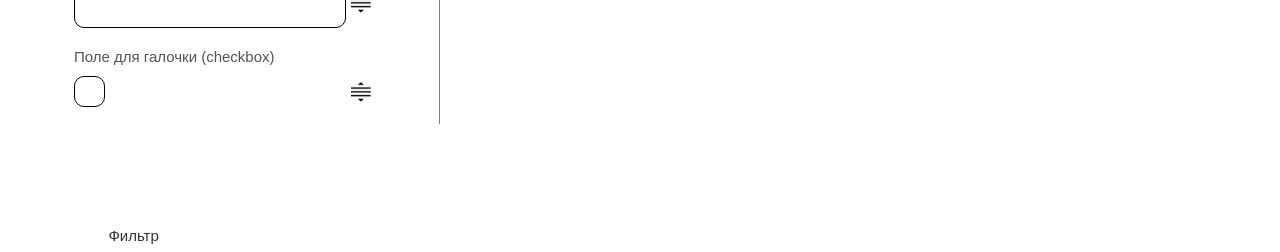
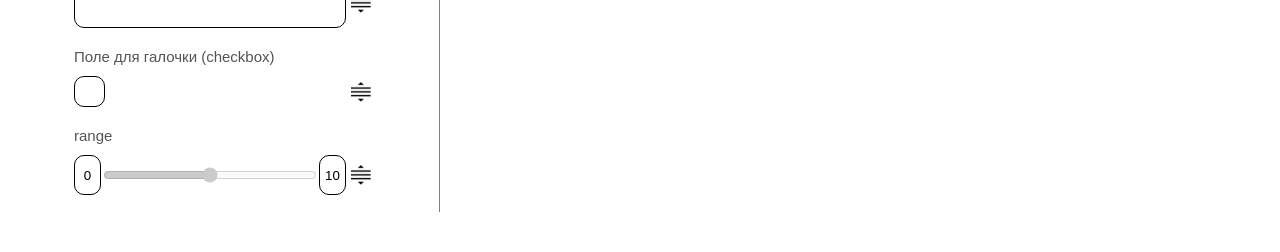
Before and after one commit to NISONovosibirsk/niso-system, a React (Create React App) app: page / in a window 1280 px wide. Shown: the part 980-1232 px from the top of the page. Built offline with nearby package versions, Linux system fonts and the light colour scheme.

Commit message:
feat: add range input

```diff
--- a/src/components/FormElement/FormElement.scss
+++ b/src/components/FormElement/FormElement.scss
@@ -89,6 +89,11 @@
         cursor: grab;
     }
 
+    &__range-field {
+        display: flex;
+        grid-column: 1 / 3;
+    }
+
     &__input {
         background: none;
         height: 51px;
@@ -148,6 +153,19 @@
                 }
                 resize: none;
             }
+
+            &_range {
+                padding: 0;
+                width: 80%;
+                height: 40px;
+
+                &-minmax {
+                    text-align: center;
+                    height: 40px;
+                    padding: 5px;
+                    width: 10%;
+                }
+            }
         }
     }
 }
--- a/src/components/FormElement/FormElement.tsx
+++ b/src/components/FormElement/FormElement.tsx
@@ -52,6 +52,18 @@ const FormElement = ({ item, id, index }: IFormElement) => {
         dispatch(setRequired(newState));
     };
 
+    const handleChangeRangeMinimum = e => {
+        const newState: Array<any> = Array.from(constructor);
+        newState[index].min = e.target.value;
+        dispatch(valueChange(newState));
+    };
+
+    const handleChangeRangeMaximum = e => {
+        const newState: Array<any> = Array.from(constructor);
+        newState[index].max = e.target.value;
+        dispatch(valueChange(newState));
+    };
+
     //handle ElementType
     const handleElementType = () => {
         switch (item.type) {
@@ -92,6 +104,28 @@ const FormElement = ({ item, id, index }: IFormElement) => {
                             item.isDisabled ? '' : 'Введите подзаголовок формы'
                         }`}
                     />
+                );
+            case 'range':
+                return (
+                    <div className='form-element__range-field'>
+                        <input
+                            className='form-element__input  form-element__input_type_range-minmax'
+                            value={item.min}
+                            onChange={handleChangeRangeMinimum}
+                        />
+                        <input
+                            className='form-element__input form-element__input_type_range'
+                            type='range'
+                            min={item.min}
+                            max={item.max}
+                            disabled={item.isDisabled}
+                        />
+                        <input
+                            className='form-element__input form-element__input_type_range-minmax'
+                            value={item.max}
+                            onChange={handleChangeRangeMaximum}
+                        />
+                    </div>
                 );
             case 'checkbox':
                 return (
@@ -158,7 +192,7 @@ const FormElement = ({ item, id, index }: IFormElement) => {
                                     <input
                                         className='form-element__required-checkbox'
                                         type='checkbox'
-                                        onClick={handleRequired}
+                                        onChange={handleRequired}
                                         checked={item.isRequired}
                                     />
                                     <div className='form-element__required-custom-checkbox'></div>
--- a/src/components/SavedFormsList/SavedFormsList.tsx
+++ b/src/components/SavedFormsList/SavedFormsList.tsx
@@ -23,7 +23,7 @@ const SavedFormsList = () => {
     return (
         <ul className='saved-forms-list'>
             {initialForms.map((item, index) => (
-                <SavedFormsItem index={index} item={item} />
+                <SavedFormsItem key={index} index={index} item={item} />
             ))}
         </ul>
     );
--- a/src/store/actions/formActions.ts
+++ b/src/store/actions/formActions.ts
@@ -5,6 +5,8 @@ import {
     ADD_ELEMENT,
     REMOVE_ELEMENT,
     SET_REQUIRED,
+    RANGE_CHANGE_MINIMUM,
+    RANGE_CHANGE_MAXIMUM,
 } from '../types';
 
 export const sortElements = newState => {
@@ -54,3 +56,19 @@ export const setRequired = newState => {
         console.log(error);
     }
 };
+
+export const rangeChangeMinimum = newState => {
+    try {
+        return { type: RANGE_CHANGE_MINIMUM, payload: newState };
+    } catch (error) {
+        console.log(error);
+    }
+};
+
+export const rangeChangeMaximum = newState => {
+    try {
+        return { type: RANGE_CHANGE_MAXIMUM, payload: newState };
+    } catch (error) {
+        console.log(error);
+    }
+};
--- a/src/store/reducers/formReducer.ts
+++ b/src/store/reducers/formReducer.ts
@@ -1,6 +1,8 @@
 import {
     ADD_ELEMENT,
     LABLE_CHANGE,
+    RANGE_CHANGE_MAXIMUM,
+    RANGE_CHANGE_MINIMUM,
     REMOVE_ELEMENT,
     SET_REQUIRED,
     SORT_ELEMENTS,
@@ -71,6 +73,16 @@ const initialState: IFormState = {
             isDisabled: true,
             isRequired: true,
         },
+        {
+            id: 9,
+            title: 'range',
+            type: 'range',
+            value: 50,
+            min: 0,
+            max: 100,
+            isDisabled: true,
+            isRequired: true,
+        },
     ],
     constructor: [],
 };
@@ -92,6 +104,10 @@ export const formReducer = (
             return { ...state, constructor: action.payload };
         case SET_REQUIRED:
             return { ...state, constructor: action.payload };
+        case RANGE_CHANGE_MINIMUM:
+            return { ...state, constructor: action.payload };
+        case RANGE_CHANGE_MAXIMUM:
+            return { ...state, constructor: action.payload };
         default:
             return state;
     }
--- a/src/store/types.ts
+++ b/src/store/types.ts
@@ -4,6 +4,8 @@ export const LABLE_CHANGE = 'FORM/LABLE_CHANGE';
 export const VALUE_CHANGE = 'FORM/VALUE_CHANGE';
 export const REMOVE_ELEMENT = 'FORM/REMOVE_ELEMENT';
 export const SET_REQUIRED = 'FORM/SET_REQUIRED';
+export const RANGE_CHANGE_MINIMUM = 'FORM/RANGE_CHANGE_MINIMUM';
+export const RANGE_CHANGE_MAXIMUM = 'FORM/RANGE_CHANGE_MAXIMUM';
 
 export const SET_LOGGED_IN_STATUS = 'HEADER_SIDEBAR/SET_LOGGED_IN_STATUS';
 
```
